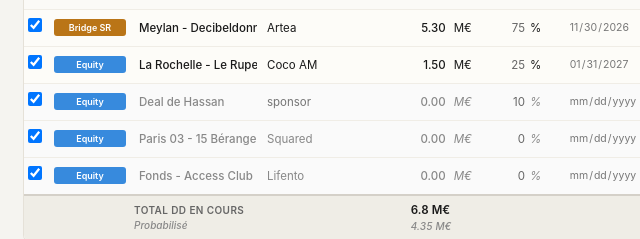
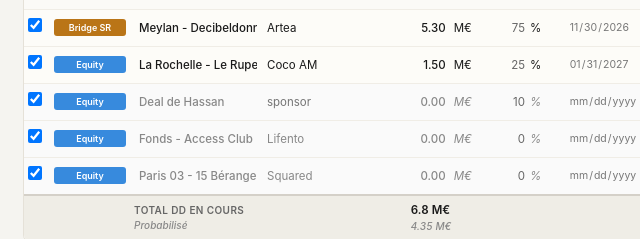
Before and after one commit to rchassard-lang/simulateur-pnl, a website: page index.html in a window 1280 px wide. Shown: the part 1060-1299 px from the top of the page, 137-777 px from the left. Drawn offline with Linux system fonts and the light colour scheme.

Commit message:
Update index.html

```diff
--- a/index.html
+++ b/index.html
@@ -173,24 +173,24 @@
 
 <script>
 let deals=[
-  {id:'dettepri0',n:'Dette privée de Samantha Lencner',sh:'Dette privée d',sp:'',i:'AU',pr:'2/ EN COURS x Sécurisés',ds:null,de:null,p:0,sz:0,t:0,uf:0,pm:0},
-  {id:'dettepri1',n:'Dette privée de Telamon',sh:'Dette privée d',sp:'',i:'AU',pr:'2/ EN COURS x Sécurisés',ds:null,de:null,p:0,sz:0,t:0,uf:0,pm:0},
-  {id:'dossierd2',n:'Dossier de Coco AM (Biriatou et Bidart)',sh:'Dossier de Coc',sp:'',i:'AU',pr:'2/ EN COURS x Sécurisés',ds:null,de:null,p:0,sz:0,t:0,uf:0,pm:0},
-  {id:'paris0313',n:'Paris 03 - 15 Béranger',sh:'Paris 03 - 15 ',sp:'Squared',i:'EQ',pr:'2/ EN COURS x DD en cours',ds:null,de:null,p:0,sz:0,t:0,uf:0,pm:0},
-  {id:'fondsacc4',n:'Fonds - Access Club',sh:'Fonds - Access',sp:'Lifento',i:'EQ',pr:'2/ EN COURS x DD en cours',ds:null,de:null,p:0,sz:0,t:0,uf:0,pm:0},
-  {id:'paris1655',n:'Paris 16 - 54 Faisanderie',sh:'Paris 16 - 54 ',sp:'Delta REIM',i:'EQ',pr:'2/ EN COURS x Sécurisés',ds:'2027-01-31',de:'2027-02-28',p:0.25,sz:14,t:17.6,uf:0,pm:0},
-  {id:'portopro6',n:'Porto - Promotion',sh:'Porto - Promot',sp:'Avenue',i:'EQ',pr:'2/ EN COURS x En levée',ds:'2026-10-30',de:null,p:0.25,sz:6.6,t:18,uf:360,pm:500},
-  {id:'cannesho7',n:'Cannes - Hôtel',sh:'Cannes - Hôtel',sp:'CinqTerre',i:'EQ',pr:'2/ EN COURS x Sécurisés',ds:'2027-03-29',de:null,p:0.5,sz:8,t:0,uf:480,pm:750},
-  {id:'dealdeha8',n:'Deal de Hassan',sh:'Deal de Hassan',sp:'',i:'EQ',pr:'2/ EN COURS x DD en cours',ds:null,de:null,p:0.1,sz:0,t:0,uf:0,pm:0},
-  {id:'paris1619',n:'Paris 16 - 1 Wilson',sh:'Paris 16 - 1 W',sp:'Altifund',i:'BR',pr:'2/ EN COURS x En levée',ds:'2026-11-13',de:null,p:1,sz:2.28,t:10.7,uf:91,pm:0},
-  {id:'meylande10',n:'Meylan - Decibeldonne',sh:'Meylan - Decib',sp:'Artea',i:'BR',pr:'2/ EN COURS x DD en cours',ds:'2026-11-30',de:null,p:0.75,sz:5.3,t:11,uf:0,pm:0},
-  {id:'chamonix11',n:'Chamonix - ALPY',sh:'Chamonix - ALP',sp:'Artemise AM',i:'EQ',pr:'2/ EN COURS x Sécurisés',ds:'2027-09-30',de:null,p:0.75,sz:7,t:12.6,uf:420,pm:687},
-  {id:'strasbou12',n:'Strasbourg - Wacken',sh:'Strasbourg - W',sp:'Artea',i:'BR',pr:'2/ EN COURS x En levée',ds:'2026-10-09',de:null,p:1,sz:3,t:12,uf:60,pm:0},
-  {id:'larochel13',n:'La Rochelle - Le Rupella',sh:'La Rochelle - ',sp:'Coco AM',i:'EQ',pr:'2/ EN COURS x DD en cours',ds:'2027-01-31',de:null,p:0.25,sz:1.5,t:11.4,uf:90,pm:76},
-  {id:'marseill14',n:'Marseille - 22 Breteuil',sh:'Marseille - 22',sp:'Kintsugi Real Estate',i:'EQ',pr:'2/ EN COURS x En levée',ds:'2026-12-15',de:null,p:0.8,sz:5.795,t:15.8,uf:347,pm:702},
-  {id:'litigati15',n:'Litigation',sh:'Litigation',sp:'Eskariam Advisors',i:'AU',pr:'2/ EN COURS x En levée',ds:'2026-12-14',de:null,p:1,sz:1.3,t:10,uf:130,pm:0},
-  {id:'paris03216',n:'Paris 03 - 26 Francs Bourgeois',sh:'Paris 03 - 26 ',sp:'CinqTerre',i:'DE',pr:'2/ EN COURS x En levée',ds:'2026-10-31',de:null,p:1,sz:0.675,t:23,uf:13,pm:0},
-  {id:'saintjor17',n:'Saint-Jorioz - Annecy',sh:'Saint-Jorioz -',sp:'Coco AM',i:'EQ',pr:'2/ EN COURS x Sécurisés',ds:'2027-04-01',de:'2027-07-20',p:0.8,sz:5,t:12.3,uf:300,pm:434}
+  {id:'strasbou0',n:'Strasbourg - Wacken',sh:'Strasbourg - W',sp:'Artea',i:'BR',pr:'2/ EN COURS x En levée',ds:'2026-10-09',de:null,p:1,sz:3,t:12,uf:60,pm:0},
+  {id:'paris0321',n:'Paris 03 - 26 Francs Bourgeois',sh:'Paris 03 - 26 ',sp:'CinqTerre',i:'DE',pr:'2/ EN COURS x En levée',ds:'2026-10-31',de:null,p:1,sz:0.675,t:23,uf:13,pm:0},
+  {id:'litigati2',n:'Litigation',sh:'Litigation',sp:'Eskariam Advisors',i:'AU',pr:'2/ EN COURS x En levée',ds:'2026-12-14',de:null,p:1,sz:1.3,t:10,uf:130,pm:0},
+  {id:'paris1613',n:'Paris 16 - 1 Wilson',sh:'Paris 16 - 1 W',sp:'Altifund',i:'BR',pr:'2/ EN COURS x En levée',ds:'2026-11-13',de:null,p:1,sz:2.28,t:10.7,uf:91,pm:0},
+  {id:'marseill4',n:'Marseille - 22 Breteuil',sh:'Marseille - 22',sp:'Kintsugi Real Estate',i:'EQ',pr:'2/ EN COURS x En levée',ds:'2026-12-15',de:null,p:0.8,sz:5.795,t:15.8,uf:347,pm:702},
+  {id:'portopro5',n:'Porto - Promotion',sh:'Porto - Promot',sp:'Avenue',i:'EQ',pr:'2/ EN COURS x En levée',ds:'2026-10-30',de:null,p:0.25,sz:6.6,t:18,uf:360,pm:500},
+  {id:'saintjor6',n:'Saint-Jorioz - Annecy',sh:'Saint-Jorioz -',sp:'Coco AM',i:'EQ',pr:'2/ EN COURS x Sécurisés',ds:'2027-04-01',de:'2027-07-20',p:0.8,sz:5,t:12.3,uf:300,pm:434},
+  {id:'chamonix7',n:'Chamonix - ALPY',sh:'Chamonix - ALP',sp:'Artemise AM',i:'EQ',pr:'2/ EN COURS x Sécurisés',ds:'2027-09-30',de:null,p:0.75,sz:7,t:12.6,uf:420,pm:687},
+  {id:'cannesho8',n:'Cannes - Hôtel',sh:'Cannes - Hôtel',sp:'CinqTerre',i:'EQ',pr:'2/ EN COURS x Sécurisés',ds:'2027-03-29',de:null,p:0.5,sz:8,t:0,uf:480,pm:750},
+  {id:'paris1659',n:'Paris 16 - 54 Faisanderie',sh:'Paris 16 - 54 ',sp:'Delta REIM',i:'EQ',pr:'2/ EN COURS x Sécurisés',ds:'2027-01-31',de:'2027-02-28',p:0.25,sz:14,t:17.6,uf:0,pm:0},
+  {id:'dettepri10',n:'Dette privée de Samantha Lencner',sh:'Dette privée d',sp:'',i:'AU',pr:'2/ EN COURS x Sécurisés',ds:null,de:null,p:0,sz:0,t:0,uf:0,pm:0},
+  {id:'dettepri11',n:'Dette privée de Telamon',sh:'Dette privée d',sp:'',i:'AU',pr:'2/ EN COURS x Sécurisés',ds:null,de:null,p:0,sz:0,t:0,uf:0,pm:0},
+  {id:'dossierd12',n:'Dossier de Coco AM (Biriatou et Bidart)',sh:'Dossier de Coc',sp:'',i:'AU',pr:'2/ EN COURS x Sécurisés',ds:null,de:null,p:0,sz:0,t:0,uf:0,pm:0},
+  {id:'meylande13',n:'Meylan - Decibeldonne',sh:'Meylan - Decib',sp:'Artea',i:'BR',pr:'2/ EN COURS x DD en cours',ds:'2026-11-30',de:null,p:0.75,sz:5.3,t:11,uf:0,pm:0},
+  {id:'larochel14',n:'La Rochelle - Le Rupella',sh:'La Rochelle - ',sp:'Coco AM',i:'EQ',pr:'2/ EN COURS x DD en cours',ds:'2027-01-31',de:null,p:0.25,sz:1.5,t:11.4,uf:90,pm:76},
+  {id:'dealdeha15',n:'Deal de Hassan',sh:'Deal de Hassan',sp:'',i:'EQ',pr:'2/ EN COURS x DD en cours',ds:null,de:null,p:0.1,sz:0,t:0,uf:0,pm:0},
+  {id:'fondsacc16',n:'Fonds - Access Club',sh:'Fonds - Access',sp:'Lifento',i:'EQ',pr:'2/ EN COURS x DD en cours',ds:null,de:null,p:0,sz:0,t:0,uf:0,pm:0},
+  {id:'paris03117',n:'Paris 03 - 15 Béranger',sh:'Paris 03 - 15 ',sp:'Squared',i:'EQ',pr:'2/ EN COURS x DD en cours',ds:null,de:null,p:0,sz:0,t:0,uf:0,pm:0}
 ];
 const iC={EQ:'#378ADD',BR:'#BA7517',DE:'#7F77DD',AU:'#D85A30',BK:'#2D9B7D'};
 const iL={EQ:'Equity',BR:'Bridge SR',DE:'Demeures',AU:'Autre',BK:'Broker'};
```
